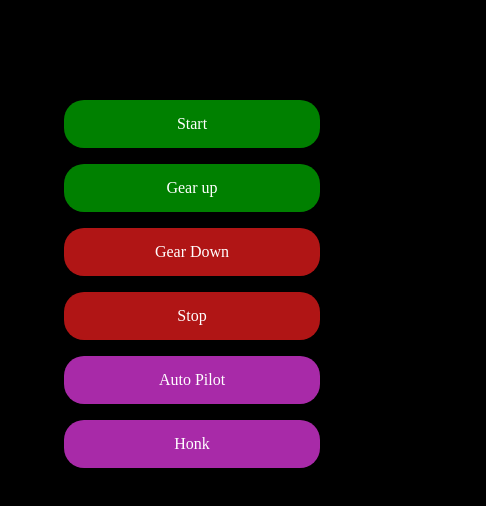
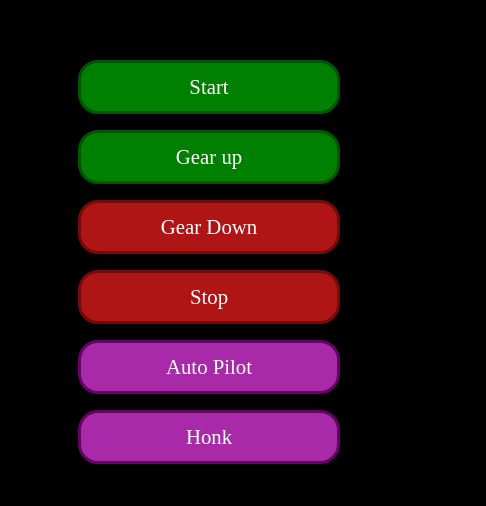
Before and after one commit to shubhxg/carGameUsingJavaScriptDOM, a plain HTML site: page index.html in a window 1280 px wide. Shown: the part 116-622 px from the top of the page, 794-1280 px from the left. Drawn offline with Linux system fonts and the light colour scheme.

Commit message:
fix: button look improvement

```diff
--- a/styles/style.css
+++ b/styles/style.css
@@ -21,8 +21,8 @@ body {
 
 .buttons-container {
   position: absolute;
-  right: 150px;
-  top: 200px;
+  right: 130px;
+  top: 160px;
   cursor: pointer;
   -webkit-tap-highlight-color: transparent;
 }
@@ -32,6 +32,7 @@ body {
 }
 
 .btn {
+  font-size: 1.3rem;
   cursor: pointer;
   display: flex;
   justify-content: center;
@@ -44,14 +45,17 @@ body {
 
 .red {
   background-color: rgb(176, 21, 21);
+  border: 3px solid rgb(117, 10, 10);
 }
 
 .green {
   background-color: green;
+  border: 3px solid rgb(0, 85, 0);
 }
 
 .purple {
   background-color: rgb(168, 42, 168);
+  border: 3px solid rgb(99, 3, 99);
 }
 
 .prevent-selection {
@@ -96,6 +100,7 @@ body {
   }
 
   .btn {
+    font-size: 1.1rem;
     width: 100%;
     margin: 0.4rem;
     height: 2.4rem;
```
